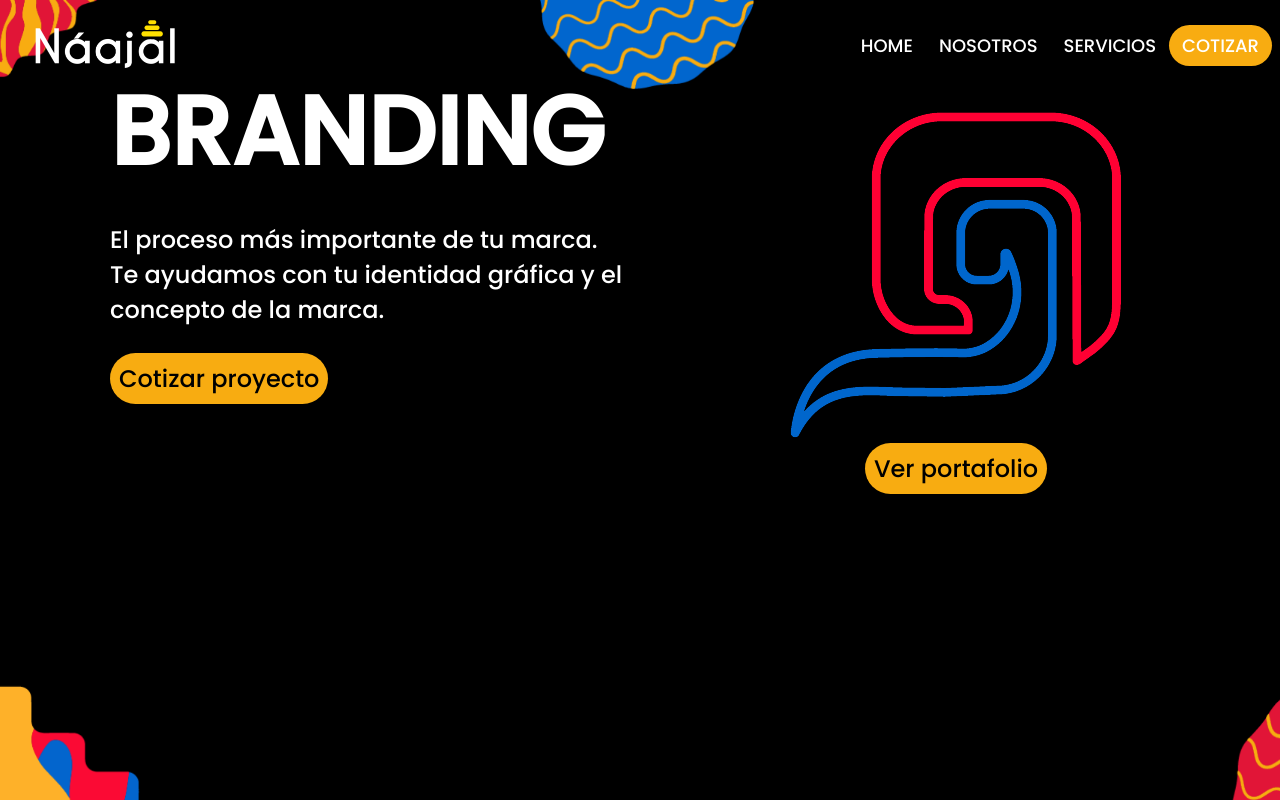
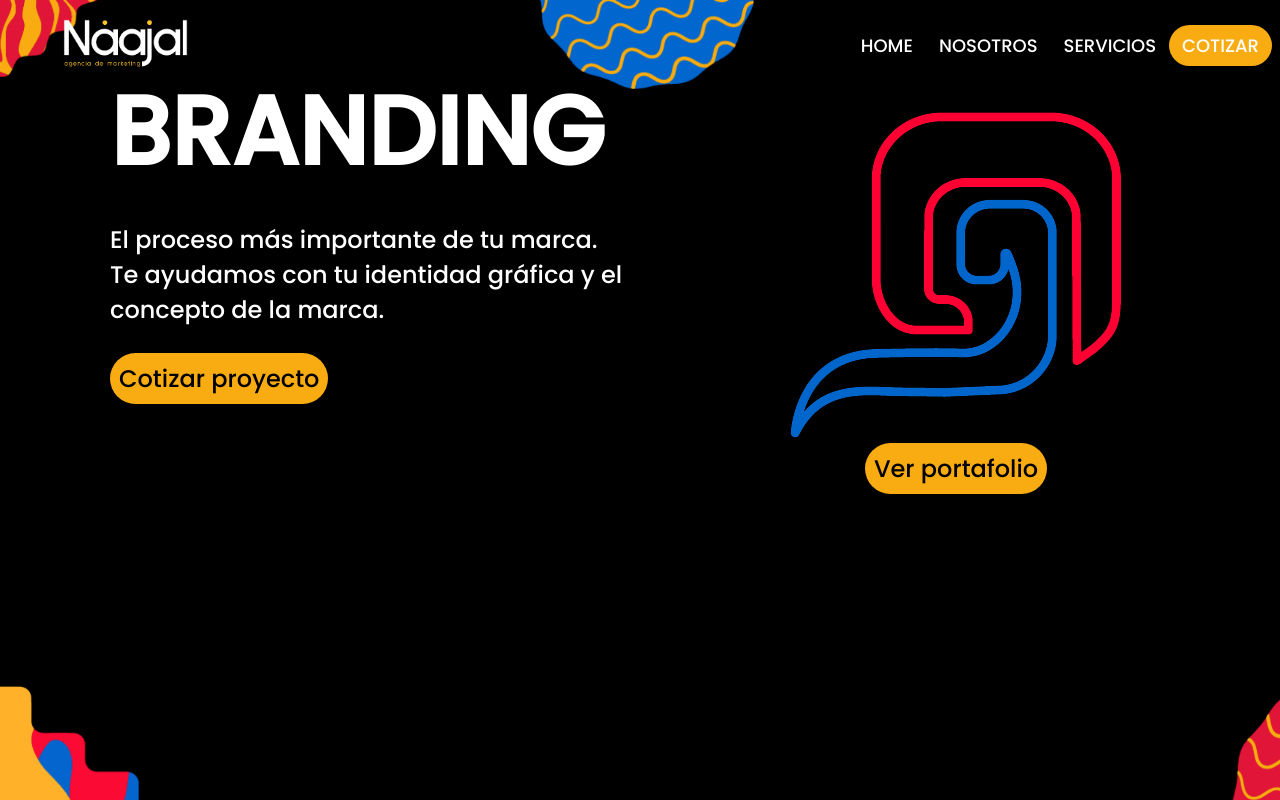
Before and after one commit to DJCrespo/najaalPage, a plain HTML site: page pages/branding.html in a window 1280 px wide. Drawn offline with nearby package versions, Linux system fonts and the light colour scheme.

Commit message:
new logo in all pages

```diff
--- a/pages/branding.html
+++ b/pages/branding.html
@@ -14,7 +14,7 @@
 <body id="multi">
     <!--navbar-->
     <nav class="menu">
-        <label class="logo"><a href="../index.html"><img src="../resources/logoWhite.png" href=></a></label>
+        <label class="logo"><a href="../index.html"><img src="../resources/logoWhite2.png" href=></a></label>
         <ul class="menuItems">
             <li><a href="../index.html">HOME</a></li>
             <li><a href="nosotros.html">NOSOTROS</a></li>
```
Also changed, not shown: pages/campañaPublicitaria.html (+1 -1 lines), pages/cotizar.html (+1 -1 lines), pages/marcaPersonal.html (+1 -1 lines), pages/nosotros.html (+1 -1 lines), pages/redesSociales.html (+1 -1 lines), pages/servicios.html (+1 -1 lines).
